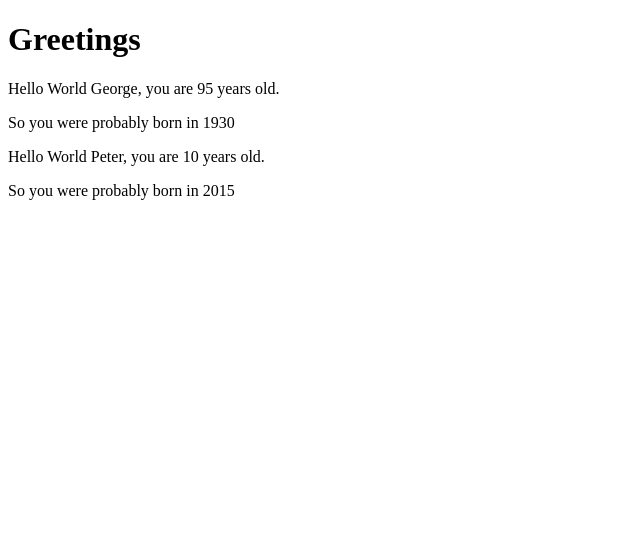
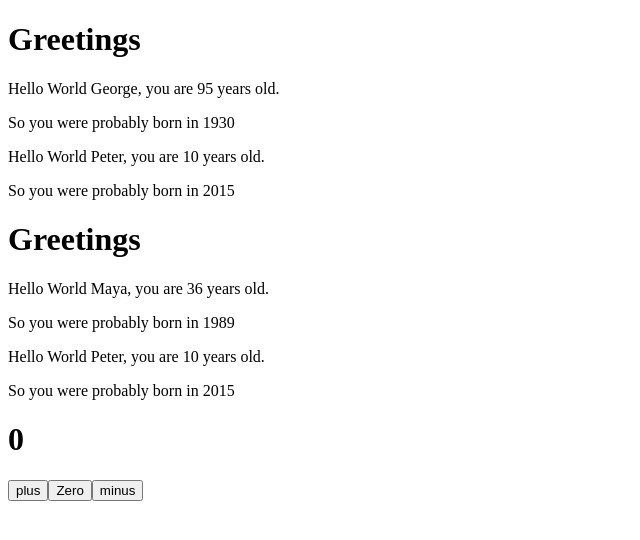
Before and after one commit to Lil-Code30/full-stack-open-course, a React (Vite) app in the folder part-1/instrodemo/: page / in a window 1280 px wide. Shown: the top 540 px of the page, without its empty margins (0-640 px from the left). Built offline with nearby package versions, Linux system fonts and the light colour scheme.

Commit message:
Components state, event handling

```diff
--- a/part-1/instrodemo/src/App.jsx
+++ b/part-1/instrodemo/src/App.jsx
@@ -1,30 +1,50 @@
+import { useState } from "react";
+
+import DisplayCounter from "./components/DisplayCounter";
+import Button from "./components/Button";
+
 const Hello = (props) => {
-
   const bornYear = () => {
-    const yearNow = new Date().getFullYear()
-    return yearNow - props.age
-  }
+    const yearNow = new Date().getFullYear();
+    return yearNow - props.age;
+  };
 
   return (
     <div>
-      <p>Hello World {props.name}, you are {props.age} years old.</p>
+      <p>
+        Hello World {props.name}, you are {props.age} years old.
+      </p>
       <p>So you were probably born in {bornYear()}</p>
     </div>
-  )
-}
+  );
+};
 
 function App() {
-
+  const [counter, setCounter] = useState(0);
   const name = "Peter";
   const age = 10;
+  const increaseByOne = () => setCounter(counter + 1);
+  const setToZero = () => setCounter(0);
+  const decreaseByOne = () => setCounter(counter - 1);
 
   return (
     <>
       <h1>Greetings</h1>
-      <Hello name="George" age={35 + 60}/>
-      <Hello name={name} age={age}/>
+      <Hello name="George" age={35 + 60} />
+      <Hello name={name} age={age} />
+      <div>
+        <h1>Greetings</h1>
+        <Hello name="Maya" age={26 + 10} />
+        <Hello name={name} age={age} />
+      </div>
+      <div>
+        <DisplayCounter counter={counter} />
+        <Button text="plus" onClick={increaseByOne} />
+        <Button text="Zero" onClick={setToZero} />
+        <Button text="minus" onClick={decreaseByOne} />
+      </div>
     </>
-  )
+  );
 }
 
-export default App
+export default App;
--- /dev/null
+++ b/part-1/instrodemo/src/components/Button.jsx
@@ -0,0 +1,5 @@
+const Button = ({ onClick, text }) => {
+  return <button onClick={onClick}>{text}</button>;
+};
+
+export default Button;
--- /dev/null
+++ b/part-1/instrodemo/src/components/DisplayCounter.jsx
@@ -0,0 +1,9 @@
+const DisplayCounter = ({ counter }) => {
+  return (
+    <div>
+      <h1>{counter}</h1>
+    </div>
+  );
+};
+
+export default DisplayCounter;
```
